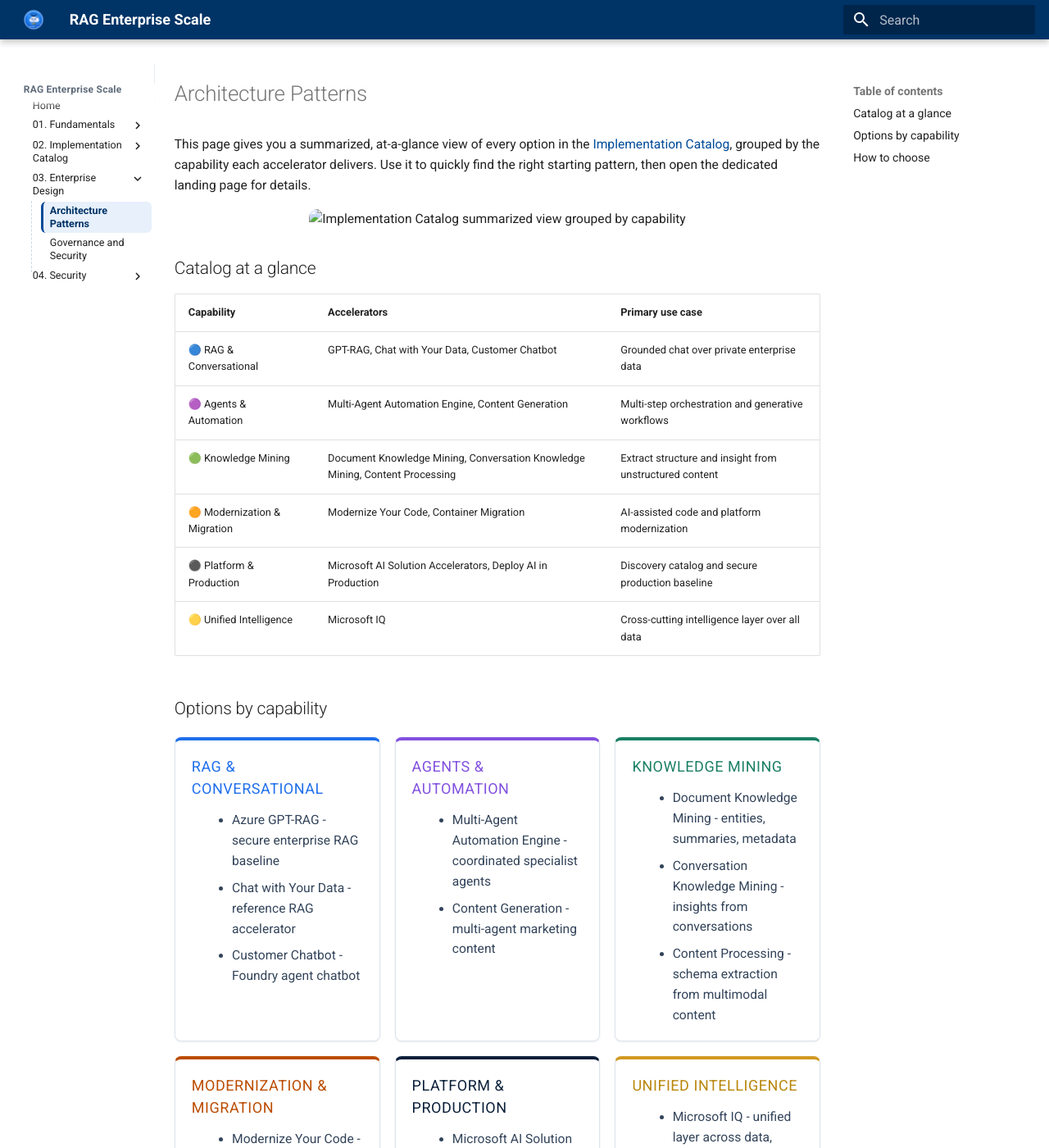
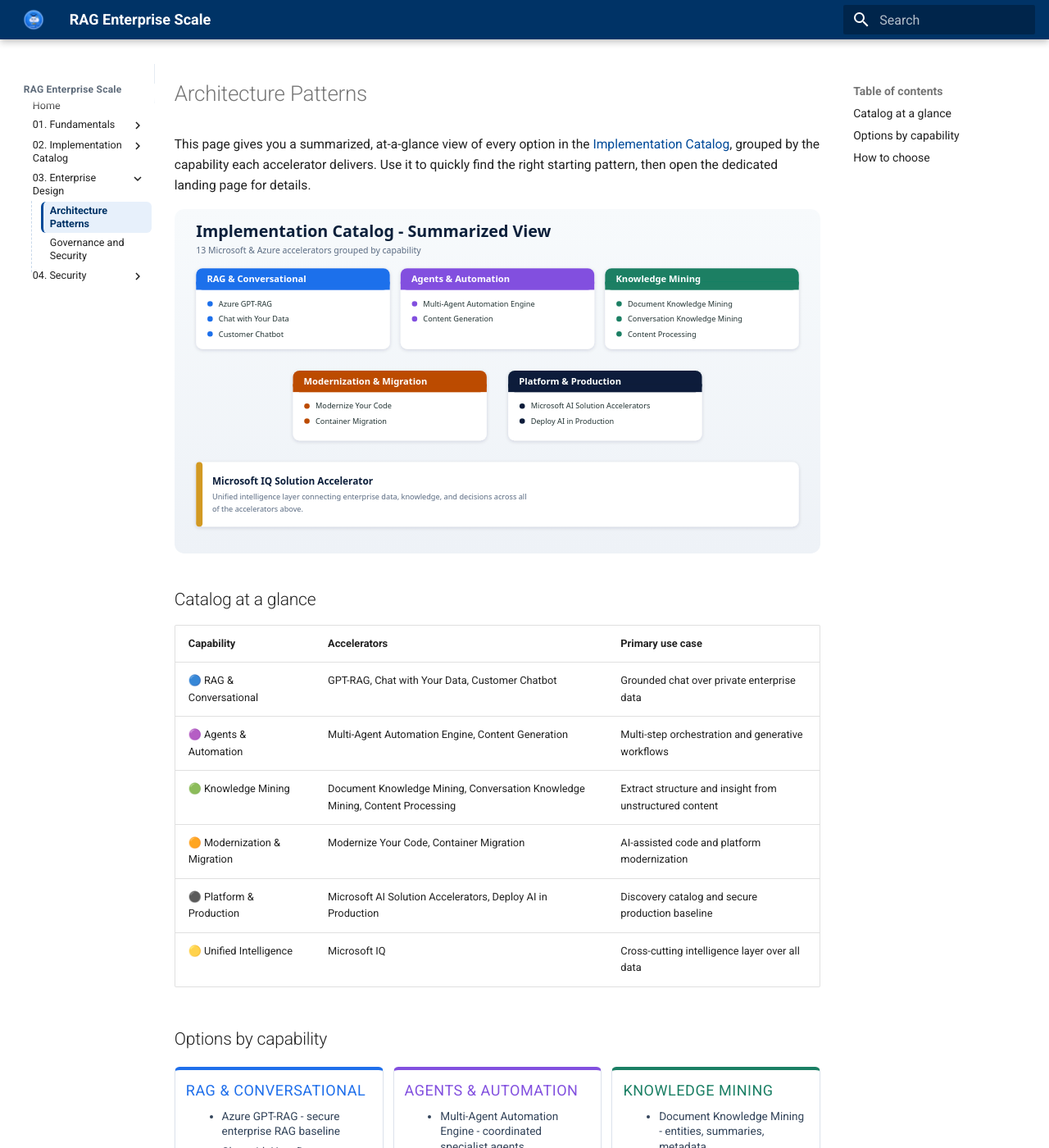
Before and after one commit to Cloud2BR-TEC/ai-academy-103-rag, an MkDocs documentation site: the page built from docs/03-enterprise-design/architecture-patterns.md, in a window 1280 px wide and 1400 px high. Shown: the whole window at 82% size. Built offline with MkDocs 1.6.1 and Material for MkDocs 9.7.7, drawn with Linux system fonts in a browser that asks for light colours.

Commit message:
fix: correct catalog summary image path and links, shrink cards

```diff
--- a/docs/03-enterprise-design/architecture-patterns.md
+++ b/docs/03-enterprise-design/architecture-patterns.md
@@ -3,7 +3,7 @@
 This page gives you a summarized, at-a-glance view of every option in the [Implementation Catalog](../02-catalog/index.md), grouped by the capability each accelerator delivers. Use it to quickly find the right starting pattern, then open the dedicated landing page for details.
 
 <p align="center">
-<img src="../assets/img/catalog/catalog-summary.svg" alt="Implementation Catalog summarized view grouped by capability" style="border-radius: 10px; max-width: 100%;"/>
+<img src="../../assets/img/catalog/catalog-summary.svg" alt="Implementation Catalog summarized view grouped by capability" style="border-radius: 10px; max-width: 100%;"/>
 </p>
 
 ## Catalog at a glance
@@ -24,49 +24,49 @@ This page gives you a summarized, at-a-glance view of every option in the [Imple
   <div class="cat-card rag">
     <h3>RAG &amp; Conversational</h3>
     <ul>
-      <li><a href="../02-catalog/gpt-rag.md">Azure GPT-RAG</a> - secure enterprise RAG baseline</li>
-      <li><a href="../02-catalog/chat-with-data.md">Chat with Your Data</a> - reference RAG accelerator</li>
-      <li><a href="../02-catalog/customer-chatbot.md">Customer Chatbot</a> - Foundry agent chatbot</li>
+      <li><a href="../../02-catalog/gpt-rag/">Azure GPT-RAG</a> - secure enterprise RAG baseline</li>
+      <li><a href="../../02-catalog/chat-with-data/">Chat with Your Data</a> - reference RAG accelerator</li>
+      <li><a href="../../02-catalog/customer-chatbot/">Customer Chatbot</a> - Foundry agent chatbot</li>
     </ul>
   </div>
 
   <div class="cat-card agents">
     <h3>Agents &amp; Automation</h3>
     <ul>
-      <li><a href="../02-catalog/multi-agent-automation.md">Multi-Agent Automation Engine</a> - coordinated specialist agents</li>
-      <li><a href="../02-catalog/content-generation.md">Content Generation</a> - multi-agent marketing content</li>
+      <li><a href="../../02-catalog/multi-agent-automation/">Multi-Agent Automation Engine</a> - coordinated specialist agents</li>
+      <li><a href="../../02-catalog/content-generation/">Content Generation</a> - multi-agent marketing content</li>
     </ul>
   </div>
 
   <div class="cat-card mining">
     <h3>Knowledge Mining</h3>
     <ul>
-      <li><a href="../02-catalog/document-knowledge-mining.md">Document Knowledge Mining</a> - entities, summaries, metadata</li>
-      <li><a href="../02-catalog/conversation-mining.md">Conversation Knowledge Mining</a> - insights from conversations</li>
-      <li><a href="../02-catalog/content-processing.md">Content Processing</a> - schema extraction from multimodal content</li>
+      <li><a href="../../02-catalog/document-knowledge-mining/">Document Knowledge Mining</a> - entities, summaries, metadata</li>
+      <li><a href="../../02-catalog/conversation-mining/">Conversation Knowledge Mining</a> - insights from conversations</li>
+      <li><a href="../../02-catalog/content-processing/">Content Processing</a> - schema extraction from multimodal content</li>
     </ul>
   </div>
 
   <div class="cat-card migrate">
     <h3>Modernization &amp; Migration</h3>
     <ul>
-      <li><a href="../02-catalog/modernize-code.md">Modernize Your Code</a> - SQL modernization and translation</li>
-      <li><a href="../02-catalog/container-migration.md">Container Migration</a> - AI-assisted move to AKS</li>
+      <li><a href="../../02-catalog/modernize-code/">Modernize Your Code</a> - SQL modernization and translation</li>
+      <li><a href="../../02-catalog/container-migration/">Container Migration</a> - AI-assisted move to AKS</li>
     </ul>
   </div>
 
   <div class="cat-card platform">
     <h3>Platform &amp; Production</h3>
     <ul>
-      <li><a href="../02-catalog/microsoft-ai-accelerators.md">Microsoft AI Solution Accelerators</a> - official catalog</li>
-      <li><a href="../02-catalog/deploy-ai-production.md">Deploy AI in Production</a> - secure Foundry baseline</li>
+      <li><a href="../../02-catalog/microsoft-ai-accelerators/">Microsoft AI Solution Accelerators</a> - official catalog</li>
+      <li><a href="../../02-catalog/deploy-ai-production/">Deploy AI in Production</a> - secure Foundry baseline</li>
     </ul>
   </div>
 
   <div class="cat-card unified">
     <h3>Unified Intelligence</h3>
     <ul>
-      <li><a href="../02-catalog/microsoft-iq.md">Microsoft IQ</a> - unified layer across data, knowledge, and decisions</li>
+      <li><a href="../../02-catalog/microsoft-iq/">Microsoft IQ</a> - unified layer across data, knowledge, and decisions</li>
     </ul>
   </div>
 
--- a/docs/assets/css/custom.css
+++ b/docs/assets/css/custom.css
@@ -82,8 +82,8 @@ a.home-card:hover {
 .cat-grid {
   display: grid;
   grid-template-columns: repeat(3, minmax(0, 1fr));
-  gap: 0.9rem;
-  margin-top: 1rem;
+  gap: 0.6rem;
+  margin-top: 0.9rem;
 }
 
 @media (max-width: 60rem) {
@@ -96,21 +96,21 @@ a.home-card:hover {
 
 .cat-card {
   border: 1px solid #dde3ed;
-  border-radius: 8px;
-  padding: 0.9rem 1rem;
+  border-radius: 6px;
+  padding: 0.55rem 0.65rem;
   background: #ffffff;
-  box-shadow: 0 1px 3px rgba(15, 23, 42, 0.07);
+  box-shadow: 0 1px 2px rgba(15, 23, 42, 0.06);
 }
 
 .cat-card h3 {
-  margin: 0 0 0.5rem;
-  font-size: 0.8rem;
+  margin: 0 0 0.35rem;
+  font-size: 0.68rem;
   text-transform: uppercase;
   letter-spacing: 0.03em;
 }
 
-.cat-card ul { margin: 0; padding-left: 1rem; }
-.cat-card li { margin: 0.15rem 0; color: #33445a; }
+.cat-card ul { margin: 0; padding-left: 0.85rem; }
+.cat-card li { margin: 0.12rem 0; color: #33445a; font-size: 0.68rem; line-height: 1.35; }
 
 .cat-card a,
 .cat-card a:visited { color: inherit; text-decoration: none; }
```
